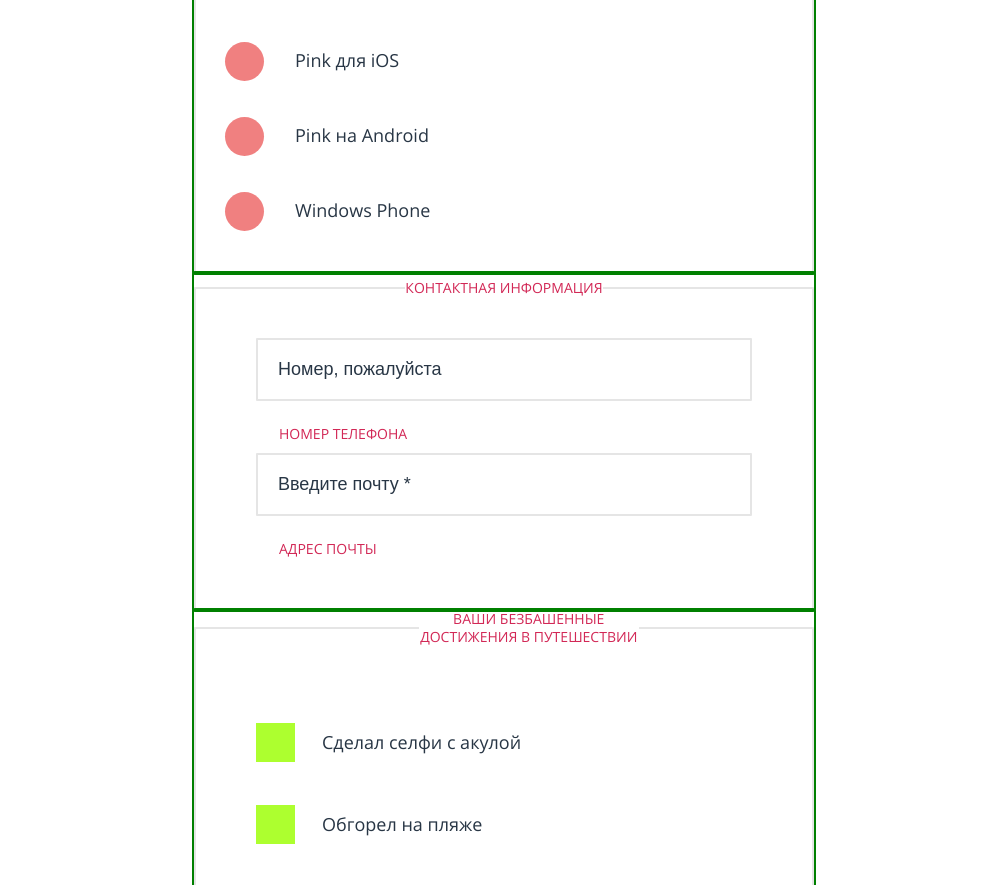
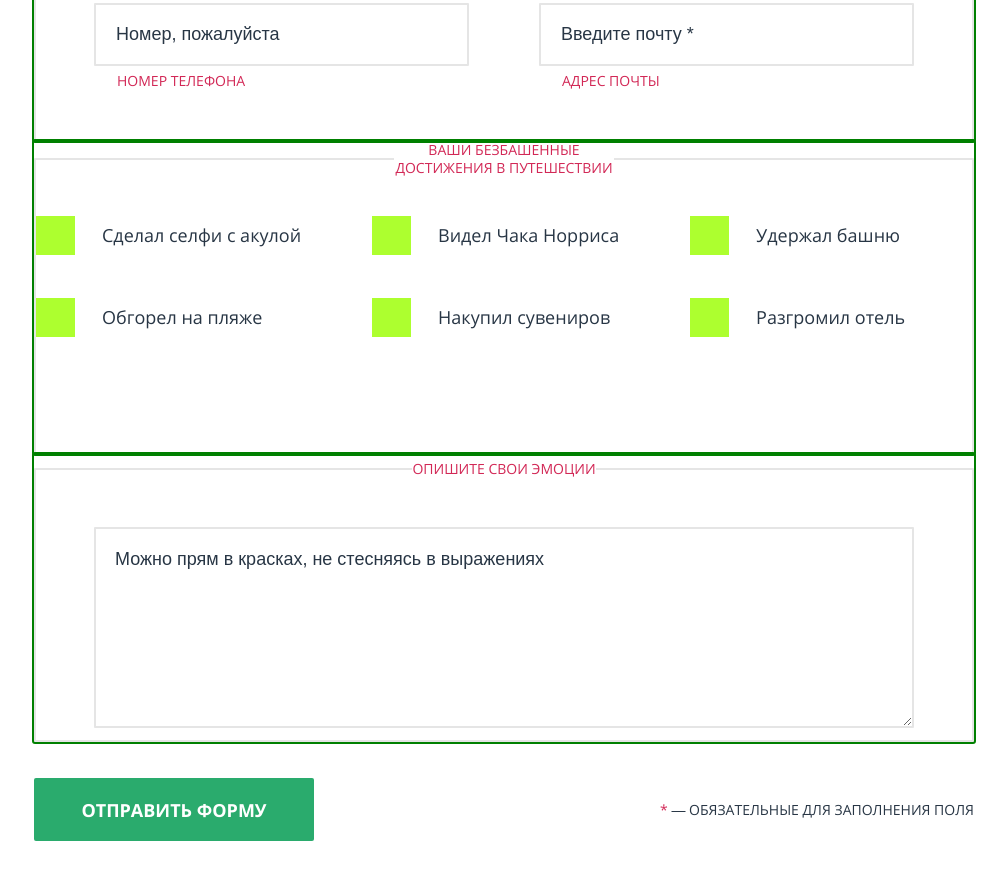
Before and after one commit to AlenaChestnaya/200224-pink, a plain HTML site: page source/form.html in a window 1280 px wide. Shown: the part 892-1777 px from the top of the page, without its empty margins (136-1143 px from the left). Drawn offline with nearby package versions, Linux system fonts and the light colour scheme; files that its build step writes are made by us from their sources; files whose address does not match are found by name.

Commit message:
Добавила сетку форм для десктопа

```diff
--- a/source/form.html
+++ b/source/form.html
@@ -128,7 +128,7 @@
         <div class="comp-form__bottom-box">
           <input class="comp-form__submit form-close" type="submit" value="Отправить форму">
           <span class="comp-form__remark">
-            <sup class="comp-form__remark--pink">*</sup> — обязательные поля
+            <sup class="comp-form__remark comp-form__remark--pink">*</sup> — обязательные <span class="comp-form__remark comp-form__remark--desktop">для заполнения</span> поля
           </span>
         </div>
       </form>
@@ -165,10 +165,12 @@
       <button class="popup__close form-close" type="button">Ок</button>
     </section>
 
-    <section class="popup">
+    <section class="popup popup--success">
       <h2 class="popup__title">Ваша заявка отправлена</h2>
       <p class="popup__description">Спасибо за ваше участие, ваша заявка уже поступила к нам. В ближайшее время мы рассмотрим ее и оповестим вас.</p>
-      <button class="popup__close form-close">Закрыть окно</button>
+      <div class="popup__back">
+        <button class="popup__close form-close">Закрыть окно</button>
+      </div>
     </section>
 
   </body>
--- a/source/less/blocks/achievements-list.less
+++ b/source/less/blocks/achievements-list.less
@@ -59,3 +59,18 @@
     margin-right: 0;
   }
 }
+
+@media (min-width: @desktop) {
+  .achievements-list {
+    min-width: 940px;
+    padding: 0;
+  }
+
+  .achievements-list__list {
+    display: flex;
+    flex-direction: column;
+    flex-wrap: wrap;
+    width: 940px;
+    height: 232px;
+  }
+}
--- a/source/less/blocks/app-field.less
+++ b/source/less/blocks/app-field.less
@@ -34,6 +34,12 @@
 
   .app-field__list {
     margin-left: 0;
-    // margin-right: 320px;
   }
 }
+
+@media (min-width: @desktop) {
+  .app-field {
+    min-width: 434px;
+    margin: 0;
+  }
+}
--- a/source/less/blocks/comp-form.less
+++ b/source/less/blocks/comp-form.less
@@ -23,6 +23,10 @@
     font-size: 100%;
     top: 0;
     color: @pink;
+  }
+
+  &--desktop {
+    display: none;
   }
 }
 
@@ -51,3 +55,23 @@
     margin: 0;
   }
 }
+
+@media (min-width: @desktop) {
+  .comp-form {
+    flex-direction: row;
+    flex-wrap: wrap;
+    justify-content: space-between;
+    width: 940px;
+    margin: 0 auto;
+  }
+
+  .comp-form__bottom-box {
+    width: 940px;
+  }
+
+  .comp-form__remark {
+    &--desktop {
+      display: inline-block;
+    }
+  }
+}
--- a/source/less/blocks/description-field.less
+++ b/source/less/blocks/description-field.less
@@ -42,3 +42,13 @@
     width: 500px;
   }
 }
+
+@media (min-width: @desktop) {
+  .description-field {
+    min-width: 940px;
+  }
+
+  .description-field__field {
+    width: 820px;
+  }
+}
--- a/source/less/blocks/field-page.less
+++ b/source/less/blocks/field-page.less
@@ -29,3 +29,9 @@
     }
   }
 }
+
+@media (min-width: @desktop) {
+  .field-page__title {
+    width: 820px;
+  }
+}
--- a/source/less/blocks/name-fields.less
+++ b/source/less/blocks/name-fields.less
@@ -46,3 +46,9 @@
     margin-left: 20px;
   }
 }
+
+@media (min-width: @desktop) {
+  .name-fields {
+    width: 435px;
+  }
+}
--- a/source/less/blocks/popup.less
+++ b/source/less/blocks/popup.less
@@ -38,3 +38,9 @@
     font-size: 18px;
   }
 }
+
+@media (min-width: @desktop) {
+  .popup--success {
+    width: 780px;
+  }
+}
--- a/source/less/blocks/user-contacts-list.less
+++ b/source/less/blocks/user-contacts-list.less
@@ -42,3 +42,16 @@
     flex-direction: column-reverse;
   }
 }
+
+@media (min-width: @desktop) {
+  .user-contacts-list {
+    display: flex;
+    justify-content: space-between;
+    width: 820px;
+  }
+
+  .user-contacts-list__input {
+    width: 375px;
+    margin: 0;
+  }
+}
--- a/source/less/blocks/user-contacts.less
+++ b/source/less/blocks/user-contacts.less
@@ -15,3 +15,9 @@
     line-height: 30px;
   }
 }
+
+@media (min-width: @desktop) {
+  .user-contacts {
+    width: 940px;
+  }
+}
```
